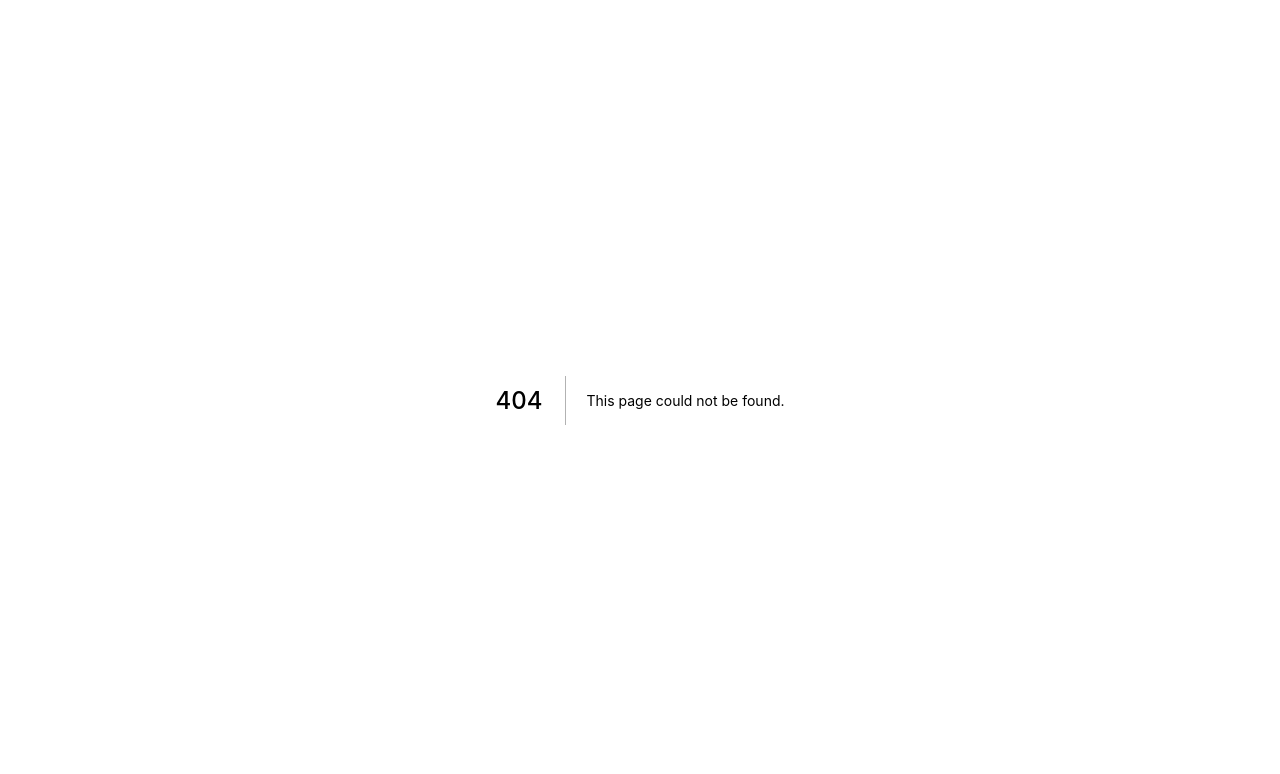
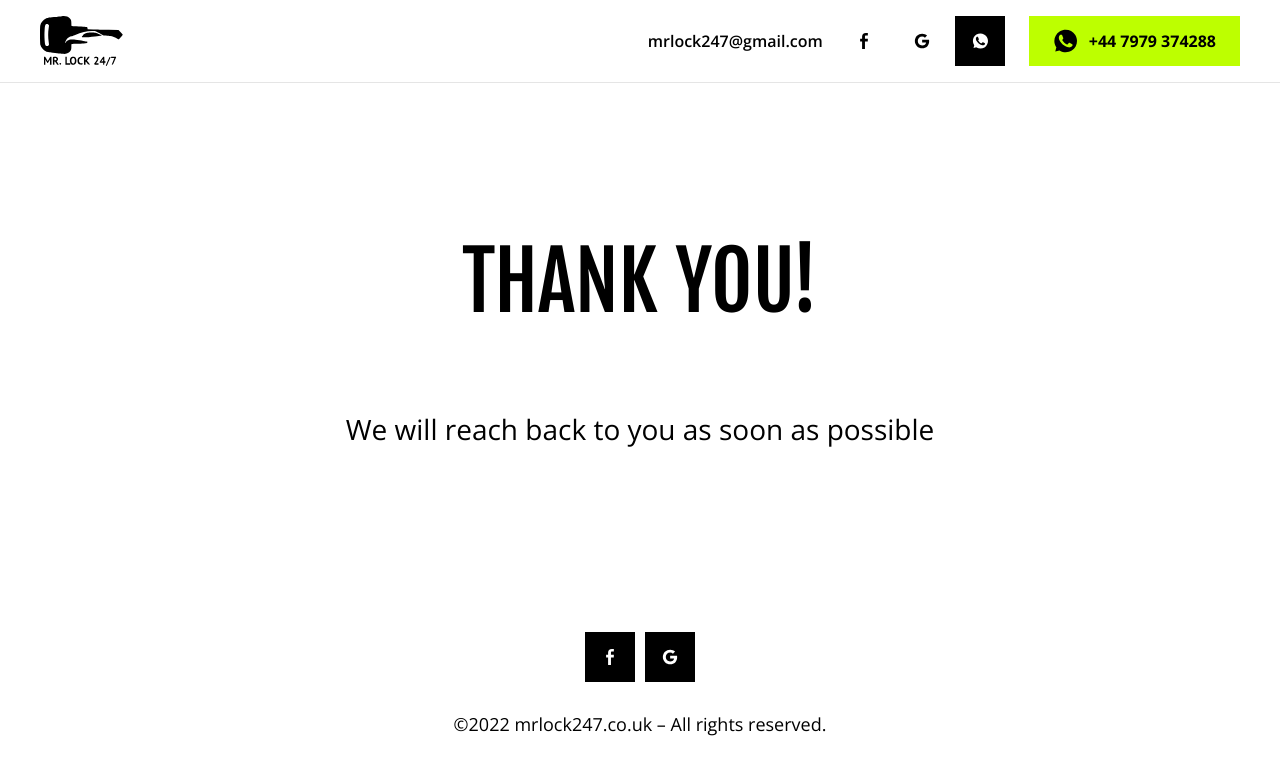
Before and after one commit to evalventure/mrlock-frontend, a Next.js app: page /thankyou in a window 1280 px wide. Before the commit this address had no page. Shown: the top 774 px of the page. Built offline with nearby package versions, Linux system fonts and the light colour scheme.

Commit message:
thank you page added

```diff
--- /dev/null
+++ b/components/ThankYou/index.js
@@ -0,0 +1,18 @@
+import s from "./s.module.css";
+import { WebsiteHead } from "../WebsiteHead";
+import { Header } from "../Header";
+import { Footer } from "../Footer";
+
+export function ThankYou() {
+  return (
+    <div className={s.container}>
+      <WebsiteHead />
+      <Header />
+      <div className={s.content}>
+        <h1>Thank you!</h1>
+        <p>We will reach back to you as soon as possible</p>
+      </div>
+      <Footer />
+    </div>
+  );
+}
--- /dev/null
+++ b/components/ThankYou/s.module.css
@@ -0,0 +1,70 @@
+.container {
+  display: flex;
+  flex-direction: column;
+  min-height: 100vh;
+}
+
+.content {
+  display: flex;
+  justify-content: center;
+  align-items: center;
+  flex-direction: column;
+  flex-grow: 1;
+}
+
+.content h1 {
+  font-family: "Fjalla One";
+  font-size: 55px;
+  line-height: 69px;
+  color: var(--color-black);
+  font-weight: 400;
+  text-transform: uppercase;
+}
+
+.content p {
+  font-size: 18px;
+  font-family: "Open Sans";
+  line-height: 24px;
+  font-weight: 400;
+}
+
+@media all and (min-width: 769px) {
+  .content p {
+    font-size: 24px;
+    line-height: 28px;
+  }
+}
+
+@media all and (min-width: 1025px) {
+  .content p {
+    font-size: 28px;
+    line-height: 32px;
+  }
+
+  .content h1 {
+    font-size: 80px;
+    line-height: 100px;
+  }
+}
+
+@media all and (min-width: 1441px) {
+  .content p {
+    font-size: 32px;
+    line-height: 36px;
+  }
+
+  .content h1 {
+    font-size: 100px;
+    line-height: 120px;
+  }
+}
+
+@media all and (prefers-color-scheme: dark) {
+  .content h1 {
+    color: var(--color-green);
+  }
+
+  .content p {
+    color: var(--color-white);
+  }
+}
--- /dev/null
+++ b/pages/thankyou.js
@@ -0,0 +1,8 @@
+import { Header } from "../components/Header";
+import { Footer } from "../components/Footer";
+import { ThankYou } from "../components/ThankYou";
+import { WebsiteHead } from "../components/WebsiteHead";
+
+export default function ThankYouPage() {
+  return <ThankYou />;
+}
```
Also changed, not shown: 1 other file (tests, documents, lock files or other folders).
